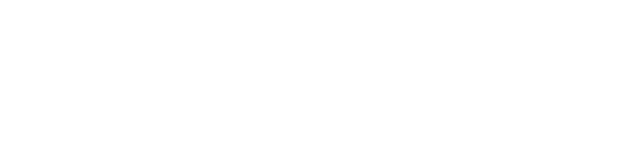
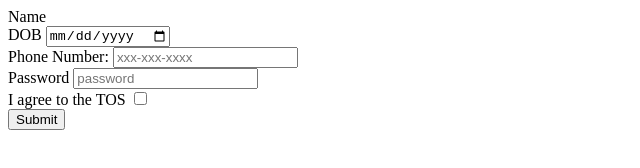
Before and after one commit to acciojob/signup-form-car-ukdgit, a website: page main.html in a window 1280 px wide. Shown: the whole page, without its empty margins (0-640 px from the left). Drawn offline with Linux system fonts and the light colour scheme.

Commit message:
Update main.html

```diff
--- a/main.html
+++ b/main.html
@@ -8,8 +8,27 @@
 
 <body>
 	<!-- the entire body must be written by student -->
-    <script type="text/javascript" src="./script.js">
-</script>
+	<form id="my-form" method="post">
+                <label for="name">Name</label>
+                <br>
+                <label for="dob">DOB</label>
+                <input type="date" id="dob" required>
+                <br>
+        <label for='tel'>Phone Number:</label>
+        <input type='tel' id='tel' placeholder='xxx-xxx-xxxx'>
+        <br>
+                <label for="password">Password</label>
+                <input type="password" id="password" placeholder="password" required>
+                <br>
+        <label for='tos'>I agree to the TOS</label>
+        <input type='checkbox' id='tos' required>
+        <br>
+                <button type="submit">Submit</button>
+        </form>
+
+
+	<script type="text/javascript" src="./script.js">
+	</script>
 
 </body>
 
```
